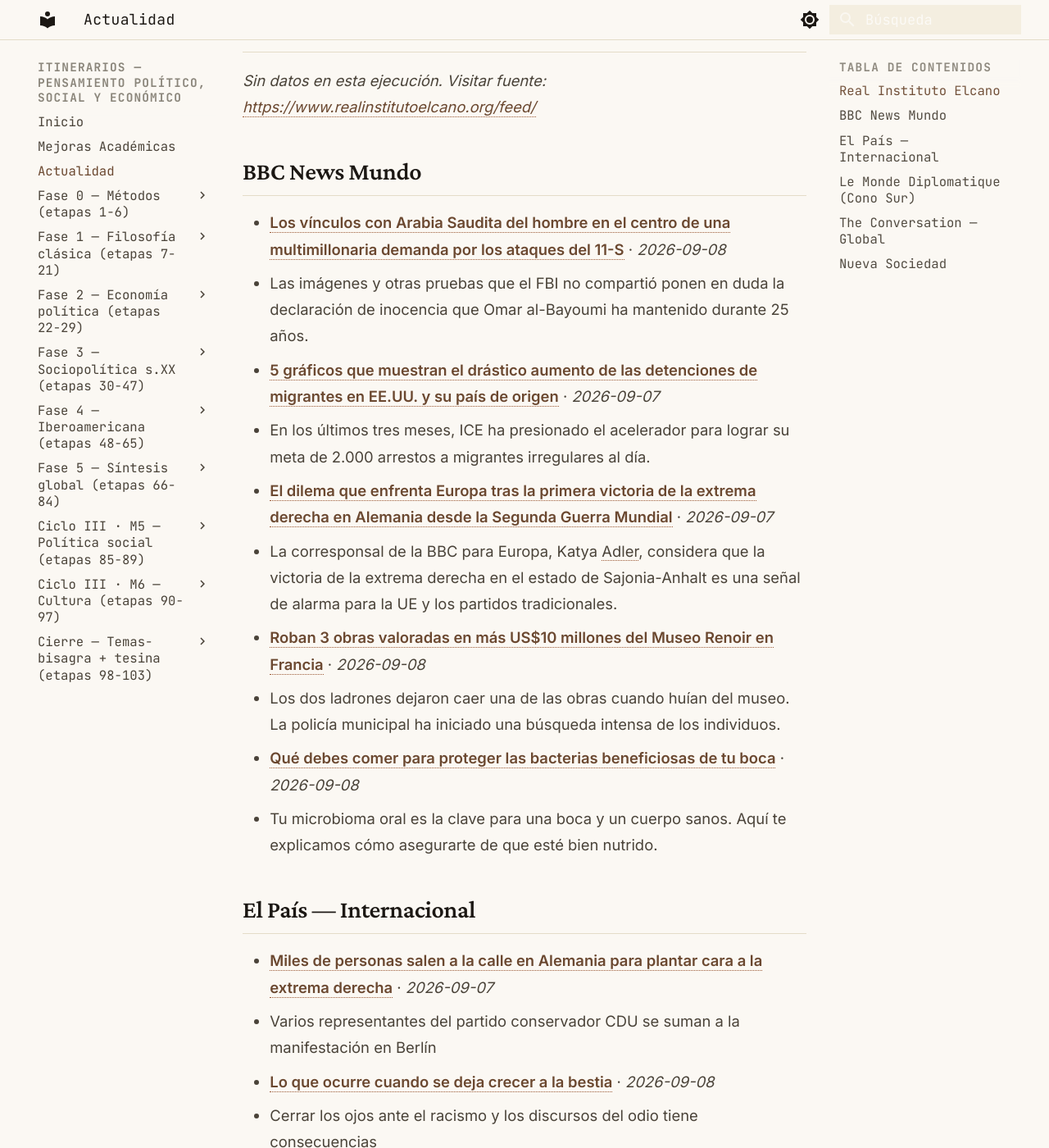
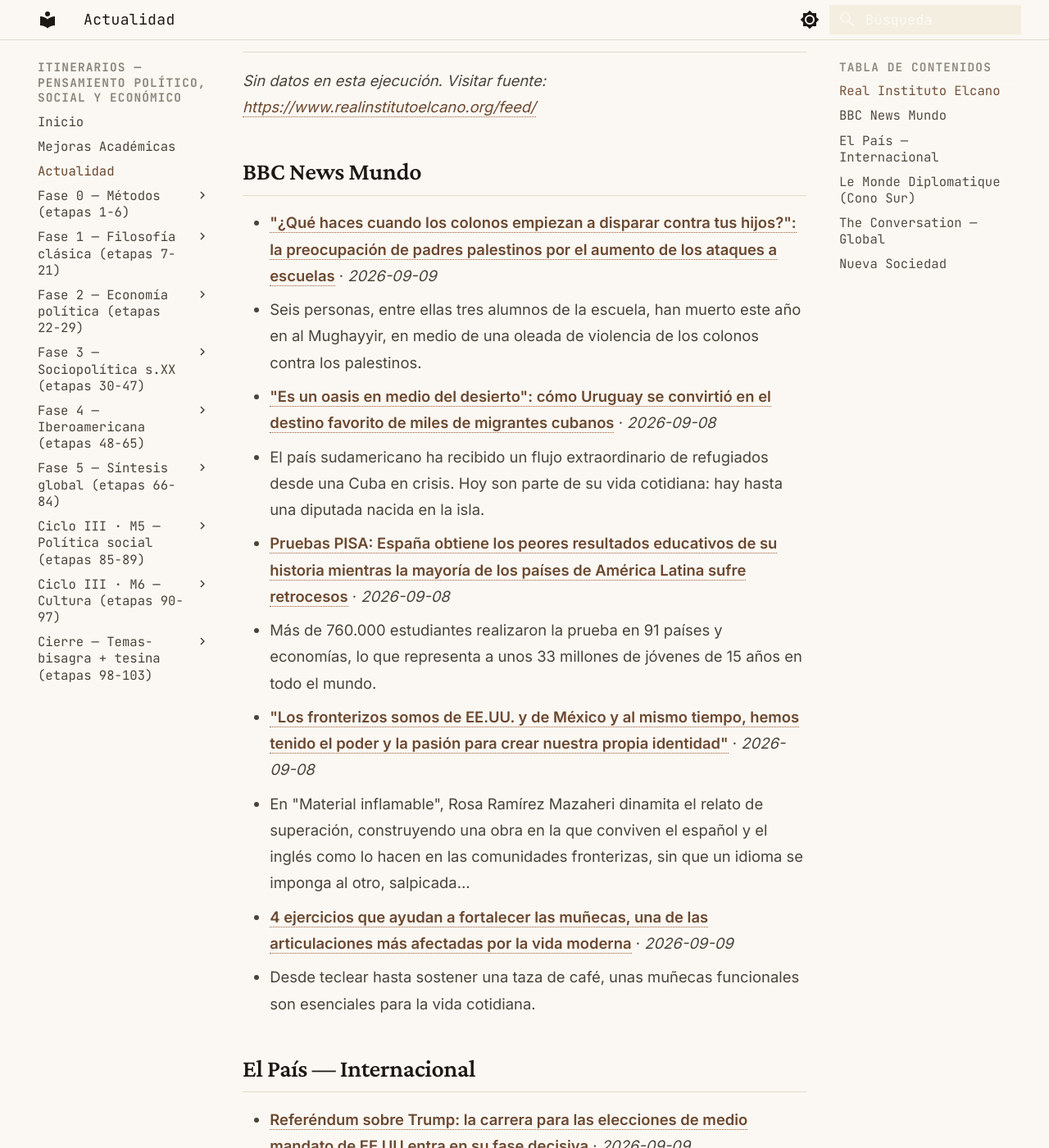
Before and after one commit to MrSpagVi/Curso, an MkDocs documentation site: the page built from docs/actualidad.md, in a window 1280 px wide and 1400 px high, scrolled down 643 px. Shown: the whole window at 82% size. Built offline with MkDocs 1.6.1 and Material for MkDocs 9.7.7, drawn with Linux system fonts in a browser that asks for light colours; some of the changed text lies outside the part shown.

Commit message:
auto: actualidad 2026-09-09

```diff
--- a/docs/actualidad.md
+++ b/docs/actualidad.md
@@ -6,7 +6,7 @@ title: Actualidad
 
 Últimos titulares de fuentes que dictan agenda en ciencia política y geopolítica. Actualizado automáticamente cada día (vía GitHub Actions).
 
-_Última actualización: 2026-09-08 10:19 UTC_
+_Última actualización: 2026-09-09 10:28 UTC_
 
 !!! tip "Ritual mensual — #actualidad"
     El último sábado de cada mes: agarrá **un** titular de los de abajo y escribí **300 palabras** aplicándole **2 autores** del último mes que leíste. ¿Qué diría cada uno? ¿En qué chocan? No resumas la noticia — usala como caso para pensar con las herramientas que venís construyendo. Guardá el texto con el tag `#actualidad` en tu sistema de notas. Esto convierte la teoría en criterio sobre la coyuntura: el objetivo del plan no es citar a Maquiavelo, es leer el presente con él.
@@ -17,29 +17,29 @@ _Sin datos en esta ejecución. Visitar fuente: [https://www.realinstitutoelcano.
 
 ## BBC News Mundo
 
-- **[Los vínculos con Arabia Saudita del hombre en el centro de una multimillonaria demanda por los ataques del 11-S](https://www.bbc.com/mundo/articles/clyk8dve3zko?at_medium=RSS&at_campaign=rss)** · *2026-09-08*
-  - Las imágenes y otras pruebas que el FBI no compartió ponen en duda la declaración de inocencia que Omar al-Bayoumi ha mantenido durante 25 años.
-- **[5 gráficos que muestran el drástico aumento de las detenciones de migrantes en EE.UU. y su país de origen](https://www.bbc.com/mundo/articles/cqjkd1yx84go?at_medium=RSS&at_campaign=rss)** · *2026-09-07*
-  - En los últimos tres meses, ICE ha presionado el acelerador para lograr su meta de 2.000 arrestos a migrantes irregulares al día.
-- **[El dilema que enfrenta Europa tras la primera victoria de la extrema derecha en Alemania desde la Segunda Guerra Mundial](https://www.bbc.com/mundo/articles/c07ldmj0dryo?at_medium=RSS&at_campaign=rss)** · *2026-09-07*
-  - La corresponsal de la BBC para Europa, Katya Adler, considera que la victoria de la extrema derecha en el estado de Sajonia-Anhalt es una señal de alarma para la UE y los partidos tradicionales.
-- **[Roban 3 obras valoradas en más US$10 millones del Museo Renoir en Francia](https://www.bbc.com/mundo/articles/c2l8e5jx7z9o?at_medium=RSS&at_campaign=rss)** · *2026-09-08*
-  - Los dos ladrones dejaron caer una de las obras cuando huían del museo. La policía municipal ha iniciado una búsqueda intensa de los individuos.
-- **[Qué debes comer para proteger las bacterias beneficiosas de tu boca](https://www.bbc.com/mundo/articles/c2e0w2z9px3o?at_medium=RSS&at_campaign=rss)** · *2026-09-08*
-  - Tu microbioma oral es la clave para una boca y un cuerpo sanos. Aquí te explicamos cómo asegurarte de que esté bien nutrido.
+- **["¿Qué haces cuando los colonos empiezan a disparar contra tus hijos?": la preocupación de padres palestinos por el aumento de los ataques a escuelas](https://www.bbc.com/mundo/articles/c07ld7zd092o?at_medium=RSS&at_campaign=rss)** · *2026-09-09*
+  - Seis personas, entre ellas tres alumnos de la escuela, han muerto este año en al Mughayyir, en medio de una oleada de violencia de los colonos contra los palestinos.
+- **["Es un oasis en medio del desierto": cómo Uruguay se convirtió en el destino favorito de miles de migrantes cubanos](https://www.bbc.com/mundo/articles/c1j4xx7ld29o?at_medium=RSS&at_campaign=rss)** · *2026-09-08*
+  - El país sudamericano ha recibido un flujo extraordinario de refugiados desde una Cuba en crisis. Hoy son parte de su vida cotidiana: hay hasta una diputada nacida en la isla.
+- **[Pruebas PISA: España obtiene los peores resultados educativos de su historia mientras la mayoría de los países de América Latina sufre retrocesos](https://www.bbc.com/mundo/articles/c1kx8d94422o?at_medium=RSS&at_campaign=rss)** · *2026-09-08*
+  - Más de 760.000 estudiantes realizaron la prueba en 91 países y economías, lo que representa a unos 33 millones de jóvenes de 15 años en todo el mundo.
+- **["Los fronterizos somos de EE.UU. y de México y al mismo tiempo, hemos tenido el poder y la pasión para crear nuestra propia identidad"](https://www.bbc.com/mundo/articles/c86nxy3258yo?at_medium=RSS&at_campaign=rss)** · *2026-09-08*
+  - En "Material inflamable", Rosa Ramírez Mazaheri dinamita el relato de superación, construyendo una obra en la que conviven el español y el inglés como lo hacen en las comunidades fronterizas, sin que un idioma se imponga al otro, salpicada…
+- **[4 ejercicios que ayudan a fortalecer las muñecas, una de las articulaciones más afectadas por la vida moderna](https://www.bbc.com/mundo/articles/cn8m1erdd5do?at_medium=RSS&at_campaign=rss)** · *2026-09-09*
+  - Desde teclear hasta sostener una taza de café, unas muñecas funcionales son esenciales para la vida cotidiana.
 
 ## El País — Internacional
 
-- **[Miles de personas salen a la calle en Alemania para plantar cara a la extrema derecha](https://elpais.com/internacional/2026-09-07/miles-de-personas-salen-a-la-calle-en-alemania-para-plantar-cara-a-la-extrema-derecha.html)** · *2026-09-07*
-  - Varios representantes del partido conservador CDU se suman a la manifestación en Berlín
+- **[Referéndum sobre Trump: la carrera para las elecciones de medio mandato de EE UU entra en su fase decisiva](https://elpais.com/us/2026-09-09/referendum-sobre-trump-las-midterms-de-ee-uu-entran-en-su-fase-decisiva.html)** · *2026-09-09*
+  - Los demócratas cuentan con ventaja en las encuestas de cara a las ‘midterms’ de noviembre, ante el descontento de los votantes por los altos precios y la guerra contra Irán
+- **[Bienvenidos a la ‘Trump-a-palooza’, la insólita convención con la que los republicanos tratan de salvar las elecciones legislativas de noviembre](https://elpais.com/us/2026-09-09/bienvenidos-a-la-trump-a-palooza-la-insolita-convencion-con-la-que-los-republicanos-tratan-de-salvar-las-elecciones-legislativas-de-noviembre.html)** · *2026-09-09*
+  - Decenas de candidatos de distritos reñidos se saltan el cónclave MAGA, convocado a mayor gloria de Trump, por miedo a la influencia tóxica del presidente
+- **[La extrema derecha alemana siente el viento a favor para ganar las próximas elecciones regionales](https://elpais.com/internacional/2026-09-09/la-extrema-derecha-alemana-siente-el-viento-a-favor-para-ganar-las-proximas-elecciones-regionales.html)** · *2026-09-09*
+  - Los grandes partidos se preparan para nuevas sacudidas en Mecklemburgo-Pomerania y Berlín mientras aumenta la presión para que dimita Merz
 - **[Lo que ocurre cuando se deja crecer a la bestia](https://elpais.com/internacional/2026-09-08/lo-que-ocurre-cuando-se-deja-crecer-a-la-bestia.html)** · *2026-09-08*
   - Cerrar los ojos ante el racismo y los discursos del odio tiene consecuencias
-- **[Vivir en Gaza a la espera de una llamada](https://elpais.com/internacional/2026-09-08/vivir-en-gaza-a-la-espera-de-una-llamada.html)** · *2026-09-08*
-  - Miles de palestinos pasan sus días pendientes de ser evacuados de la Franja, sobre todo por motivos médicos, al albur de Israel y de los países de acogida
 - **[Los fracasos que nutren a la ultraderecha](https://elpais.com/opinion/2026-09-08/los-fracasos-que-nutren-a-la-ultraderecha.html)** · *2026-09-08*
   - Conservadores y socialdemócratas han permitido con sus fallos o su pasividad a alimentar al extremismo populista
-- **[La marea ultraderechista en Alemania: otro ladrillo en el muro](https://elpais.com/internacional/2026-09-07/la-marea-ultraderechista-en-alemania-otro-ladrillo-en-el-muro.html)** · *2026-09-07*
-  - La arrolladora victoria del neofascismo en Sajonia-Anhalt reabre una cicatriz en Alemania y en la UE: ¿es útil mantener el cordón sanitario a partidos que superan el 40% del voto?
 
 ## Le Monde Diplomatique (Cono Sur)
 
@@ -47,16 +47,16 @@ _Sin datos en esta ejecución. Visitar fuente: [https://www.eldiplo.org/feed/](h
 
 ## The Conversation — Global
 
-- **[Denmark is a cycling nation, but our research shows rates are declining – here’s why](https://theconversation.com/denmark-is-a-cycling-nation-but-our-research-shows-rates-are-declining-heres-why-278684)** · *2026-09-08*
-  - Denmark built the bike lanes – but people are still getting in cars.
-- **[Why does Southeast Asia keep breathing the same haze — and can ASEAN do more to stop it?](https://theconversation.com/why-does-southeast-asia-keep-breathing-the-same-haze-and-can-asean-do-more-to-stop-it-291225)** · *2026-09-08*
-  - Southeast Asia’s recurring haze is rooted in Indonesia’s fires, but its regional impact calls for stronger ASEAN cooperation, accountability and prevention.
-- **[Top bureaucrats don’t want to be criticised on social media, but their fix may be unconstitutional](https://theconversation.com/top-bureaucrats-dont-want-to-be-criticised-on-social-media-but-their-fix-may-be-unconstitutional-291448)** · *2026-09-08*
-  - Some of the country’s highest-paid public servants would like politicians to stop posting videos of them online. It would be an antidemocratic, even unlawful, move.
-- **[Has hay fever season started early? And what’s the most common culprit?](https://theconversation.com/has-hay-fever-season-started-early-and-whats-the-most-common-culprit-291284)** · *2026-09-08*
-  - Eastern states have experienced more vegetation growth during late winter and early spring, while WA has had lower plant growth. Here’s what this means for symptoms.
-- **[What anglers have taught me about saving England’s sharks](https://theconversation.com/what-anglers-have-taught-me-about-saving-englands-sharks-288844)** · *2026-09-08*
-  - Scientists are working closely with anglers to track the lives of sharks in English waters.
+- **[Andrew Hastie denounces Pauline Hanson and Barnaby Joyce as ‘lying cowards’](https://theconversation.com/andrew-hastie-denounces-pauline-hanson-and-barnaby-joyce-as-lying-cowards-291554)** · *2026-09-09*
+  - The attack comes after One Nation published a cartoon that makes referenced to Hastie as a “traitor”.
+- **[Blanche d'Alpuget leaves a lasting imprint on Australian literature – and politics](https://theconversation.com/blanche-dalpuget-leaves-a-lasting-imprint-on-australian-literature-and-politics-291549)** · *2026-09-09*
+  - Blanche d'Alpuget had a long and successful career as a writers, but it was her stunning biography of Bob Hawke that brought her fame – and influence.
+- **[Noise exposure is linked to chronic stress and heart disease. It’s time to make peace and quiet a public health right](https://theconversation.com/noise-exposure-is-linked-to-chronic-stress-and-heart-disease-its-time-to-make-peace-and-quiet-a-public-health-right-289995)** · *2026-09-09*
+  - Constant urban noise cases chronic stress, and poorer areas are exposed to more of it.
+- **[Politics with Michelle Grattan: Chris Bowen on co-hosting COP and Australia’s renewables target](https://theconversation.com/politics-with-michelle-grattan-chris-bowen-on-co-hosting-cop-and-australias-renewables-target-291551)** · *2026-09-09*
+  - The environment minister has fought back against criticisms that very few world leaders will attend the pre-COP meeting in the Pacific.
+- **[View from The Hill: When what’s good for the goose is not okay for the gander](https://theconversation.com/view-from-the-hill-when-whats-good-for-the-goose-is-not-okay-for-the-gander-290829)** · *2026-09-09*
+  - Labor once relentlessly pursued former minister Bridget McKenzie over so-called “sports rorts”. Now the tables have been turned.
 
 ## Nueva Sociedad
 
```
